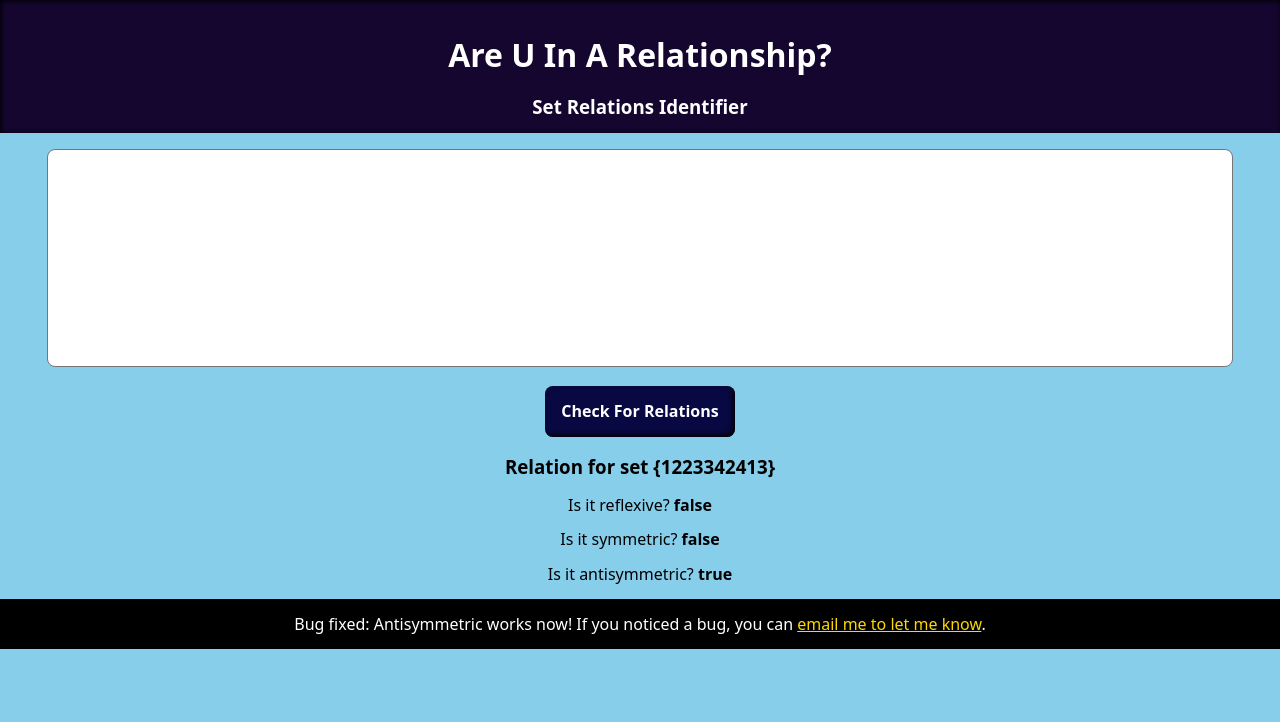
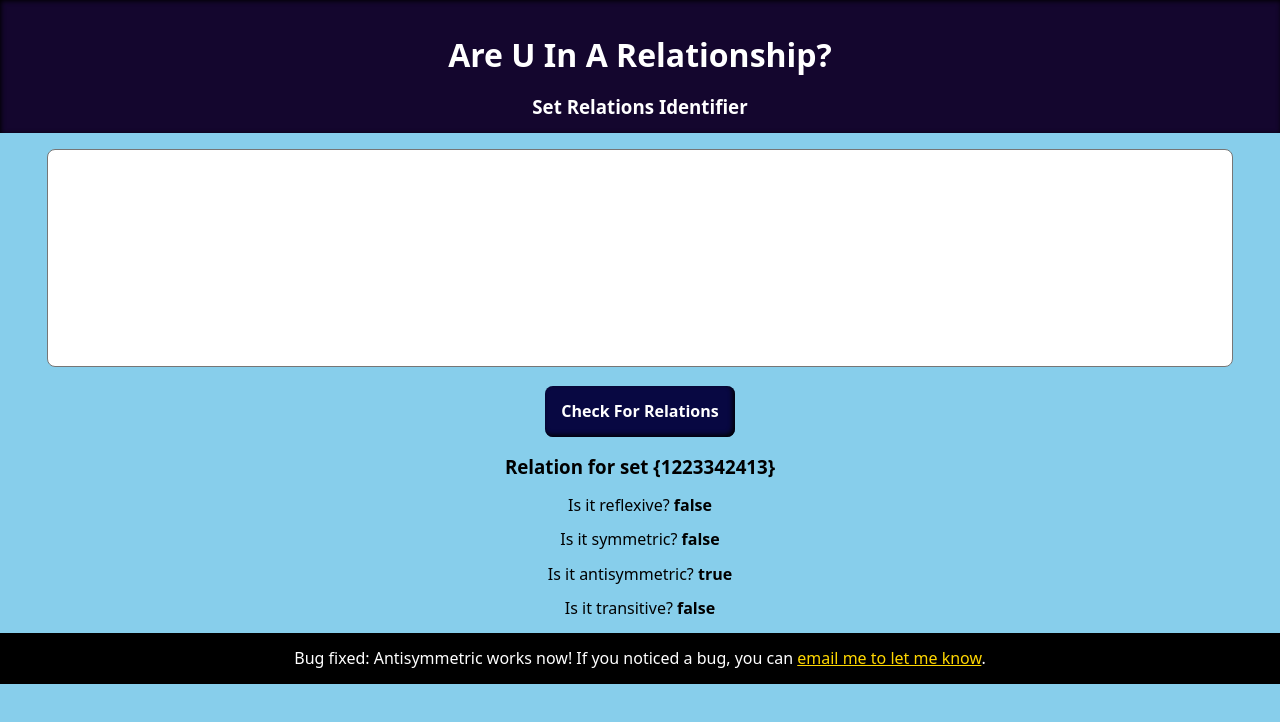
Before and after one commit to codenamerey/relation-type-determinator, a React (Create React App) app: page / in a window 1280 px wide. Shown: the top 722 px of the page. Built offline with nearby package versions, Linux system fonts and the light colour scheme.

Commit message:
Fix antisymmetric bug and add checkTransitivity

```diff
--- a/src/components/Output.js
+++ b/src/components/Output.js
@@ -25,40 +25,26 @@ function Output(props) {
         }
     }
 
-    const checkTransitive = (set) => {
-        let isTransitive = true;
-        for (const relation of set) {
-            if(!hasProbability(relation, set)) {
-                continue;
-            }
-            let probableRelations = getPropableRelations(relation[1], set);
-            console.log(probableRelations);
-            for (const probableRelation of probableRelations) {
-                if(!hasSomeTransitive([relation[0], probableRelation[1]], set)) {
-                    isTransitive = false;
-                }
-            }
-        }
-
-        function hasSomeTransitive(probableRelation, set) {
-            return set.some(relation => {
-                return probableRelation[0] == relation[0] && probableRelation[1] == relation[1];
+    function checkTransitivity(set) {
+        return set.every(element => {
+            let first_item = element[0];
+            let second_item = element[1];
+            // Does the second item appear as first item in any array from set?
+            const contains_as_first = set.filter(element => {
+                return element[0] == second_item;
+            });
+            // If (a, b) and (b, c), is (a, c)?
+            const items_must_exist = [];
+            contains_as_first.forEach(element => {
+                const item_must_exist = [first_item, element[1]];
+                items_must_exist.push(item_must_exist);
+            });
+            return items_must_exist.every(item => {
+                return set.some(element => {
+                    return isSameArray(element, item);
+                })
             })
-        }
-
-        function hasProbability(relation, set) {
-            return set.some(rel => {
-                return relation[1] == rel[0];
-            });
-        }
-
-        function getPropableRelations(element, set) {
-            return set.filter(rel => {
-                return rel[0] == element;
-            })
-        }
-
-        return isTransitive;
+        })
     }
 
 
@@ -72,8 +58,10 @@ function Output(props) {
 
         function checkAssymetry(element, set) {
             console.log('Set:', set);
-            console.log(set.includes(element));
-            if(set.includes(element)) {
+            const setHasRelation = set.some(relation => {
+                return isSameArray(relation, element);
+            })
+            if(setHasRelation) {
                 if(!(element[0] == element[1])) {
                     console.log(element, ': FALSE');
                     return false;
@@ -89,12 +77,20 @@ function Output(props) {
         return isAssymetrical;
     }
 
+    function isSameArray(array1, array2) {
+        if(array1.length !== array2.length) return false;
+        return array1.every((element, index) => {
+            return element == array2[index];
+        })
+    }
+
     return (
         <div className="output">
             <h3>Relation for set &#123;{rawInput}&#125;</h3>
             <p>Is it reflexive? <strong>{checkReflexive(sampleArray).toString()}</strong></p>
             <p>Is it symmetric? <strong>{checkSymmetrical(sampleArray).toString()}</strong></p>
             <p>Is it antisymmetric? <strong>{(checkAssymetrical(sampleArray)).toString()}</strong></p>
+            <p>Is it transitive? <strong>{checkTransitivity(sampleArray).toString()}</strong></p>
         </div>
     )
 }
```
